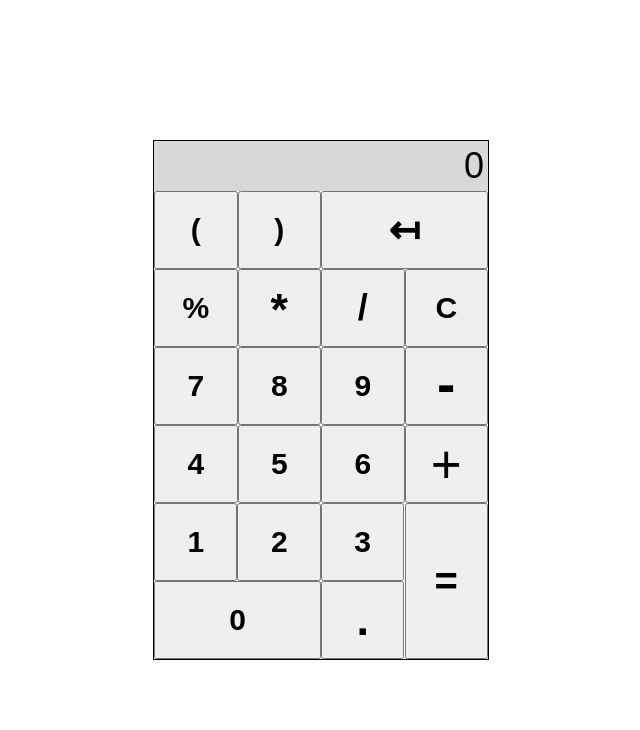
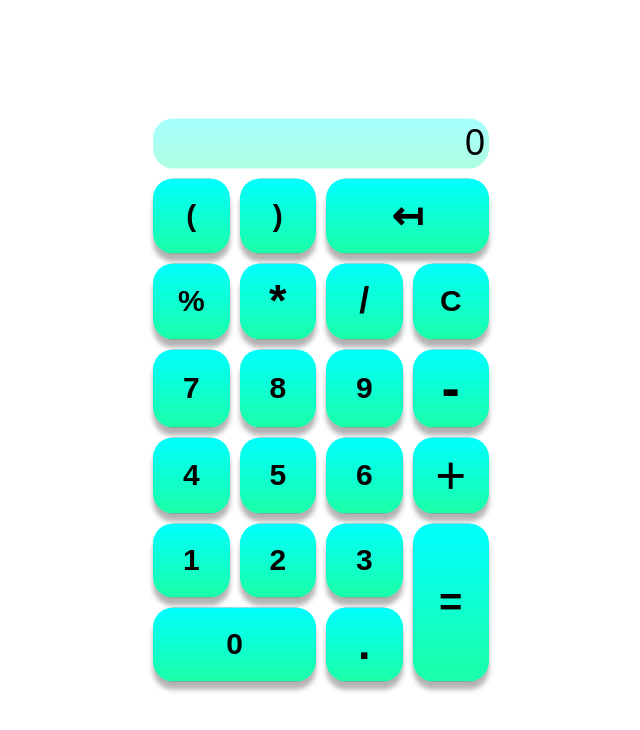
Before and after one commit to Noname344/My-Calculator-on-React, a React (Create React App) app: page / in a window 1280 px wide. Shown: the top 730 px of the page, without its empty margins (319-959 px from the left). Built offline with nearby package versions, Linux system fonts and the light colour scheme.

Commit message:
changed style

```diff
--- a/src/Calculator/App.css
+++ b/src/Calculator/App.css
@@ -3,8 +3,12 @@ html, body{
 	font-family: Arial, "Helvetica Neue", Helvetica, sans-serif;
 }
 
+/**{
+	margin: 0;
+	padding: 0;
+}*/
+
 .calculator-body{
-	border: 1px solid #000;
 	position: absolute;
 	top: 50%;
 	left: 50%;
@@ -17,49 +21,80 @@ html, body{
 }
 
 .result{
-	background-color: #D8D8D8FF;
+	background-image: linear-gradient(rgba(0,255,255,.35), rgb(25, 255, 167, .35));
+	margin-bottom: 10px;
+	border-radius: 20px;
 	width: 100%;
-	height: auto;
+	max-height: 150px;
 	text-align: right;
 	word-break: break-all;
+	overflow: hidden;
 }
 
 .result p{
-	margin: 0px;
 	line-height: 50px;
 	font-size: 36px;
 	outline: none;
 	padding: 0 4px 0;
+	margin: 0;
 }
 
 .button{
-  display: flex;
-  -webkit-flex-wrap: wrap;
-	-moz-flex-wrap: wrap;
-	-ms-flex-wrap: wrap;
-	-o-flex-wrap: wrap;
-	flex-wrap: wrap;
+  display: grid;
+  grid-gap: 10px;
+  grid-template-columns: repeat(4, minmax(0, 1fr));
 }
 
 .button button{
-	width: 25%;
-	height: 78px;
+	border-radius: 20px;
+	padding-top: 20px;
+	padding-bottom: 20px;
 	font-weight: bold;
 	outline: none;
 	font-size: 30px;
+	border-style: none;
+	background-color: black;
+	background-image: linear-gradient(aqua, #1affa7);
+	-webkit-box-shadow: 0 12px 5px rgba(0,0,0, .3);
+	box-shadow: 0 8px 5px rgba(0,0,0, .3);
+	cursor: pointer;
+	-webkit-user-select: none;
+	-moz-user-select: none;
+	-ms-user-select: none;
+	-o-user-select: none;
+	user-select: none;
+	-webkit-user-drag: none;
+	-moz-user-drag: none;
+	-ms-user-drag: none;
+	-o-user-drag: none;
+	user-drag: none;
 }
 
-.button div button{
-	width: 33.33215%;
+.button button:hover{
+	background-image: linear-gradient(rgba(0,255,255,.95), rgb(25, 255, 167, .95));
+}
+
+.button button:active{
+	transform: translateY(3px);
+	-webkit-box-shadow: 0 5px 5px rgba(0,0,0, .3);
+	box-shadow: 0 5px 5px rgba(0,0,0, .3);
+}
+
+.width2{
+	grid-column: span 2;
+}
+
+.height2{
+	grid-row: span 2;
 }
 
 .kbd-navigation button:focus{
-	border: 8px solid aqua;
+	-webkit-box-shadow: 0 12px 5px rgba(0,0,0, .9);
+	box-shadow: 0 8px 5px rgba(0,0,0, .9);
 }
 
 @media only screen and (max-width: 415px) {
 	.calculator-body{
-		border: 0;
 		top: 390px;
 	}
 }
--- a/src/Calculator/App.js
+++ b/src/Calculator/App.js
@@ -13,6 +13,7 @@ class App extends Component{
 
 	calculate(){
 		try {
+			// eslint-disable-next-line
 			var x= (eval(this.state.result)).toString();
 			var Rnd= x.length > 13 ? Number(x).toPrecision(13) : x;
 				this.setState({
--- a/src/Calculator/components/KeyPadComponent.js
+++ b/src/Calculator/components/KeyPadComponent.js
@@ -6,31 +6,29 @@ class KeyPadComponent extends Component{
 			<div className="button">
 				<button name='(' onClick={e=> this.props.onClick(e.target.name)}>(</button>
 				<button name=')' onClick={e=> this.props.onClick(e.target.name)}>)</button>
-				<button name='Backspace' style={{width: '50%', fontSize: '38px'}} onClick={e=> this.props.onClick(e.target.name)}>↤</button>
+				<button className='width2' name='Backspace' style={{fontSize: '38px', padding: '15.7px 0'}} onClick={e=> this.props.onClick(e.target.name)}>↤</button>
 
 				<button name='%' onClick={e=> this.props.onClick(e.target.name)}>%</button>
-				<button name='*' style={{fontSize: '45px', paddingTop: '4px'}} onClick={e=> this.props.onClick(e.target.name)}>*</button>
-				<button name='/' style={{fontSize: '36px'}} onClick={e=> this.props.onClick(e.target.name)}>/</button>
+				<button name='*' style={{fontSize: '45px', padding: '8.8px 0'}} onClick={e=> this.props.onClick(e.target.name)}>*</button>
+				<button name='/' style={{fontSize: '36px', padding: '16.6px 0'}} onClick={e=> this.props.onClick(e.target.name)}>/</button>
 				<button name='C' onClick={e=> this.props.onClick(e.target.name)}>C</button>
 
 				<button name='7' onClick={e=> this.props.onClick(e.target.name)}>7</button>
 				<button name='8' onClick={e=> this.props.onClick(e.target.name)}>8</button>
 				<button name='9' onClick={e=> this.props.onClick(e.target.name)}>9</button>
-				<button name='-' style={{fontSize: '55px', paddingBottom: '5px'}} onClick={e=> this.props.onClick(e.target.name)}>-</button>
+				<button name='-' style={{fontSize: '55px', padding: '7.27px 0'}} onClick={e=> this.props.onClick(e.target.name)}>-</button>
 
 				<button name='4' onClick={e=> this.props.onClick(e.target.name)}>4</button>
 				<button name='5' onClick={e=> this.props.onClick(e.target.name)}>5</button>
 				<button name='6' onClick={e=> this.props.onClick(e.target.name)}>6</button>
-				<button name='+' 	style={{fontSize: '53px', fontWeight: 'normal'}} onClick={e=> this.props.onClick(e.target.name)}>+</button>
+				<button name='+' 	style={{fontSize: '53px', padding: '7.54px 0', fontWeight: 'normal'}} onClick={e=> this.props.onClick(e.target.name)}>+</button>
 
-				<div style={{width: '75%', display: 'flex', flexWrap: 'wrap'}}>
-					<button name='1' onClick={e=> this.props.onClick(e.target.name)}>1</button>
-					<button name='2' onClick={e=> this.props.onClick(e.target.name)}>2</button>
-					<button name='3' onClick={e=> this.props.onClick(e.target.name)}>3</button>
-					<button name='0' style={{width: '66.66666%'}} onClick={e=> this.props.onClick(e.target.name)}>0</button>
-					<button name='.' style={{fontSize: '45px'}} onClick={e=> this.props.onClick(e.target.name)}>.</button>
-				</div>
-				<button name='=' style={{width: '25%', height: '156px', fontSize: '40px'}} onClick={e=> this.props.onClick(e.target.name)}>=</button>
+				<button name='1' onClick={e=> this.props.onClick(e.target.name)}>1</button>
+				<button name='2' onClick={e=> this.props.onClick(e.target.name)}>2</button>
+				<button name='3' onClick={e=> this.props.onClick(e.target.name)}>3</button>
+				<button name='=' className='height2' style={{fontSize: '40px', padding: '10px 0'}} onClick={e=> this.props.onClick(e.target.name)}>=</button>
+				<button name='0' className='width2' onClick={e=> this.props.onClick(e.target.name)}>0</button>
+				<button name='.' style={{fontSize: '45px', padding: '8.8px 0'}} onClick={e=> this.props.onClick(e.target.name)}>.</button>
 			</div>
 		);
 	}
```
